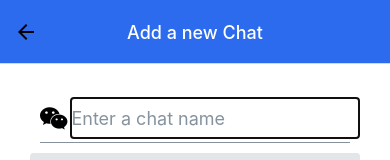
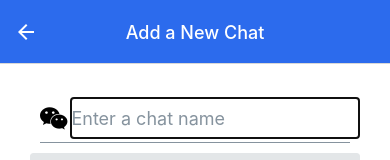
Before and after one commit to isinicolle/Signal-Clone, a React Native app in the folder signal-clone-isis/: screen /AddChat in a window 390 px wide. Shown: the top 160 px of the page. Built offline with nearby package versions, Linux system fonts and the light colour scheme; no server answers.

Commit message:
Update AddChatScreen.js

```diff
--- a/signal-clone-isis/screens/AddChatScreen.js
+++ b/signal-clone-isis/screens/AddChatScreen.js
@@ -10,8 +10,10 @@ const AddChat = ({navigation}) => {
 
     useLayoutEffect(() => {
         navigation.setOptions({
-            title: "Add a new Chat",
-            headerBackTitle: "Chats",
+            title: "Add a New Chat",
+            headerStyle:{backgroundColor:"#2C6BED"},
+            headerTintColor: "white",
+            headerBackTitle:"Chats",
 
         })
     }, [navigation])
@@ -50,6 +52,6 @@ const styles = StyleSheet.create({
     container: {
         backgroundColor: "white",
         padding: 30,
-        height: 100,
+        height: "100%",
     }
 })
```
